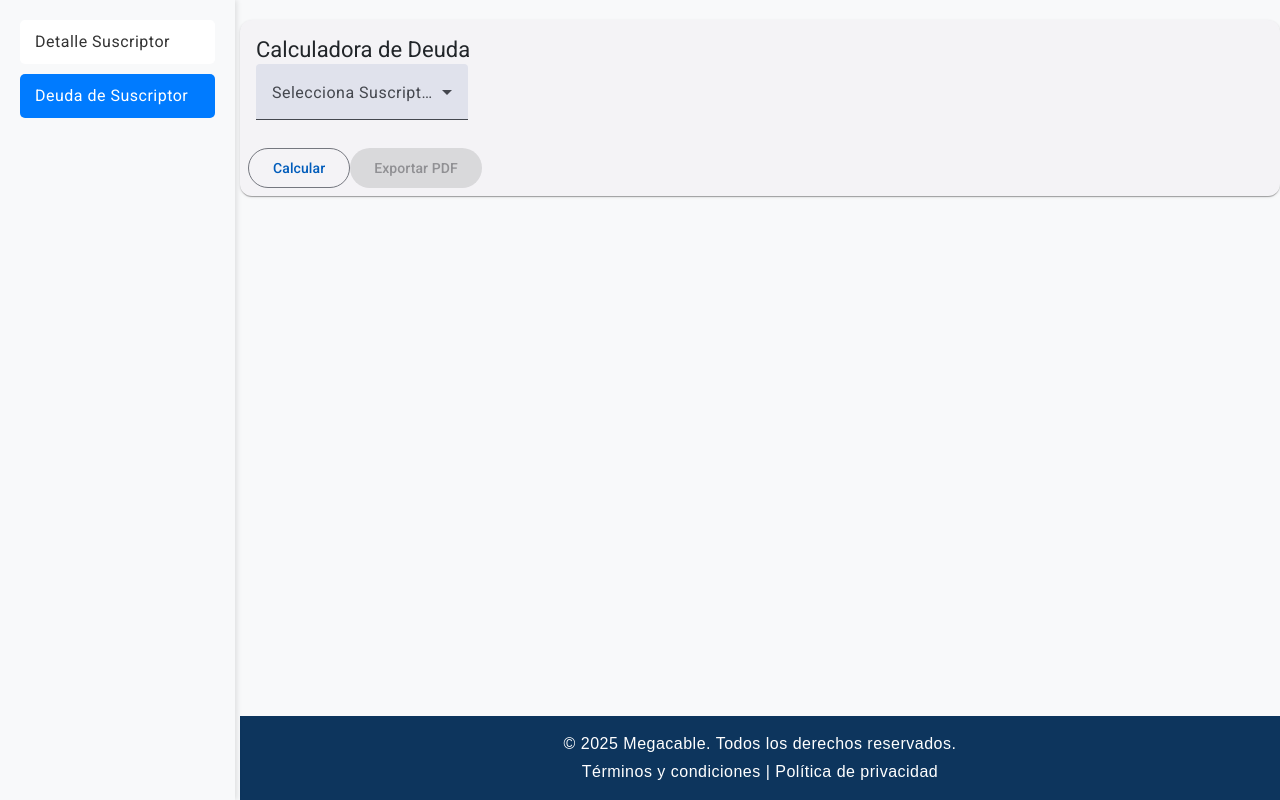
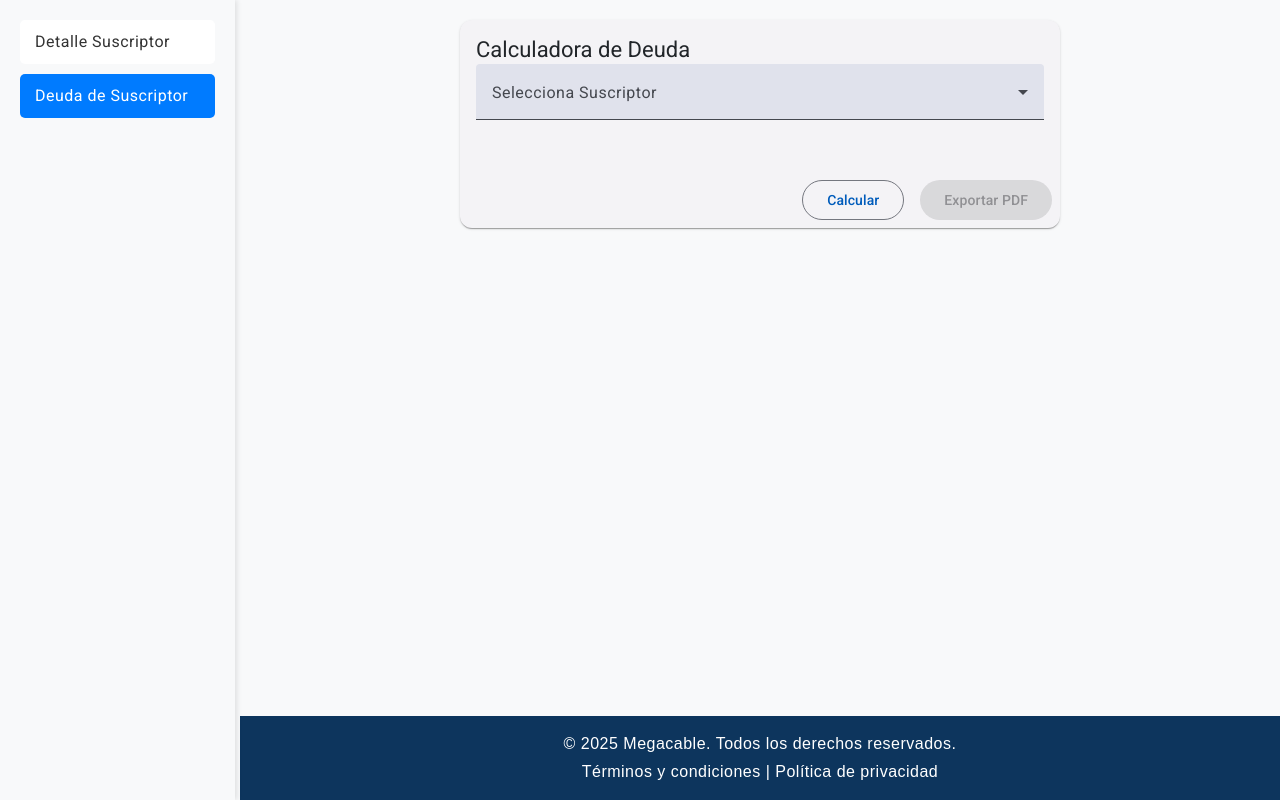
Before and after one commit to Fernando19921/SuscripManager_2025, an Angular app: page /deuda-suscriptor in a window 1280 px wide. Built offline with nearby package versions, Linux system fonts and the light colour scheme.

Commit message:
Se descarto el uso de tailwind y se uso el diseño tradicional

```diff
--- a/src/app/pages/deuda-suscriptor/deuda-suscriptor.component.css
+++ b/src/app/pages/deuda-suscriptor/deuda-suscriptor.component.css
@@ -0,0 +1,47 @@
+.deuda-container {
+  max-width: 600px;
+  margin: 0 auto;
+}
+
+.form-grid {
+  display: flex;
+  flex-wrap: wrap;
+  gap: 16px;
+  margin-bottom: 32px;
+}
+
+.form-field {
+  flex: 1 1 45%;
+}
+
+.package-details {
+  margin-bottom: 16px;
+}
+
+.spinner-container {
+  display: flex;
+  justify-content: center;
+  padding: 16px;
+}
+
+.no-promos {
+  font-style: italic;
+}
+
+.total-container {
+  text-align: center;
+  margin: 24px 0;
+}
+
+.total-amount {
+  font-size: 2rem;
+  font-weight: bold;
+  color: #0b0b0c; /* Angular Material primary */
+}
+
+.actions {
+  display: flex;
+  justify-content: flex-end;
+  gap: 16px;
+  margin-top: 32px;
+}
--- a/src/app/pages/deuda-suscriptor/deuda-suscriptor.component.html
+++ b/src/app/pages/deuda-suscriptor/deuda-suscriptor.component.html
@@ -1,15 +1,15 @@
-<mat-card class="max-w-lg mx-auto">
+<mat-card class="deuda-container">
   <mat-card-header>
     <mat-card-title>Calculadora de Deuda</mat-card-title>
   </mat-card-header>
 
   <mat-card-content>
     <!-- 1. Contenedor de selección en dos columnas -->
-    <div class="grid grid-cols-1 md:grid-cols-2 gap-4 mb-8">
+    <div class="form-grid">
       <!-- Suscriptor -->
-      <mat-form-field appearance="fill" class="w-full">
+      <mat-form-field appearance="fill" class="form-field">
         <mat-label>Selecciona Suscriptor</mat-label>
-        <mat-select [(ngModel)]="selectedSubscriberId" (selectionChange)="onSelectSubscriber()" panelClass="wide-select-panel" >
+        <mat-select [(ngModel)]="selectedSubscriberId" (selectionChange)="onSelectSubscriber()" panelClass="wide-select-panel">
           <mat-option [value]="null" disabled>Selecciona</mat-option>
           <mat-option *ngFor="let sub of subscribers" [value]="sub.id">
             {{ sub.name }}
@@ -18,7 +18,7 @@
       </mat-form-field>
 
       <!-- Paquete -->
-      <mat-form-field appearance="fill" class="w-full" *ngIf="selectedSubscriberId">
+      <mat-form-field *ngIf="selectedSubscriberId" appearance="fill" class="form-field">
         <mat-label>Selecciona Paquete</mat-label>
         <mat-select [(ngModel)]="selectedPackageId" (selectionChange)="onSelectPackage()" panelClass="wide-select-panel">
           <mat-option [value]="null" disabled>Selecciona</mat-option>
@@ -30,10 +30,10 @@
     </div>
 
     <!-- 2. Detalles del Paquete -->
-    <div *ngIf="selectedPackage" class="mb-4">
+    <div *ngIf="selectedPackage" class="package-details">
       <h3>Detalles del Paquete</h3>
       <p><strong>Descripción:</strong> {{ selectedPackage.description }}</p>
-      <p> <strong>Precio:</strong> {{ selectedPackage.price | currency:'MXN':'symbol':'1.0-0' }} </p>
+      <p><strong>Precio:</strong> {{ selectedPackage.price | currency:'MXN':'symbol':'1.0-0' }}</p>
       <ul>
         <li *ngFor="let svc of selectedPackage.services">{{ svc }}</li>
       </ul>
@@ -42,32 +42,37 @@
     <!-- 3. Promociones -->
     <div *ngIf="selectedPackage">
       <h3>Promociones</h3>
-      <div *ngIf="loadingPromos" class="flex justify-center py-4">
+      <div *ngIf="loadingPromos" class="spinner-container">
         <mat-progress-spinner diameter="40" mode="indeterminate"></mat-progress-spinner>
       </div>
       <div *ngIf="!loadingPromos">
-        <mat-checkbox *ngFor="let promo of promotions" [checked]="selectedPromotions.includes(promo.id)" [disabled]="promo.autoApplied" (change)="onTogglePromotion(promo)" >
+        <mat-checkbox *ngFor="let promo of promotions"
+                      [checked]="selectedPromotions.includes(promo.id)"
+                      [disabled]="promo.autoApplied"
+                      (change)="onTogglePromotion(promo)">
           {{ promo.description }}
           <small>
-            ({{ promo.discountType === 'percentage'
-              ? promo.value + '%'
-              : ('$' + promo.value) }})
+            ({{ promo.discountType === 'percentage' ? promo.value + '%' : ('$' + promo.value) }})
           </small>
         </mat-checkbox>
-        <p *ngIf="!promotions.length" class="italic">No hay promociones.</p>
+        <p *ngIf="!promotions.length" class="no-promos">No hay promociones.</p>
       </div>
     </div>
 
     <!-- 4. Total -->
-    <div *ngIf="selectedPackage" class="text-center my-6">
+    <div *ngIf="selectedPackage" class="total-container">
       <h3>Total a pagar</h3>
-      <p class="text-3xl font-bold text-primary"> {{ calculatedTotal !== null ? (calculatedTotal | currency:'MXN':'symbol':'1.0-0')  : '---' }} </p>
+      <p class="total-amount">
+        {{ calculatedTotal !== null ? (calculatedTotal | currency:'MXN':'symbol':'1.0-0') : '---' }}
+      </p>
     </div>
   </mat-card-content>
 
   <!-- 5. Botones de acción -->
-  <mat-card-actions class="flex justify-end space-x-6 mt-8">
+  <mat-card-actions class="actions">
     <button mat-stroked-button (click)="calculateTotal()">Calcular</button>
-    <button mat-flat-button color="primary" (click)="exportToPDF()" [disabled]="calculatedTotal === null" > Exportar PDF </button>
+    <button mat-flat-button color="primary" (click)="exportToPDF()" [disabled]="calculatedTotal === null">
+      Exportar PDF
+    </button>
   </mat-card-actions>
 </mat-card>
```
Also changed, not shown: src/app/pages/deuda-suscriptor/deuda-suscriptor.component.ts (line endings or trailing spaces).
